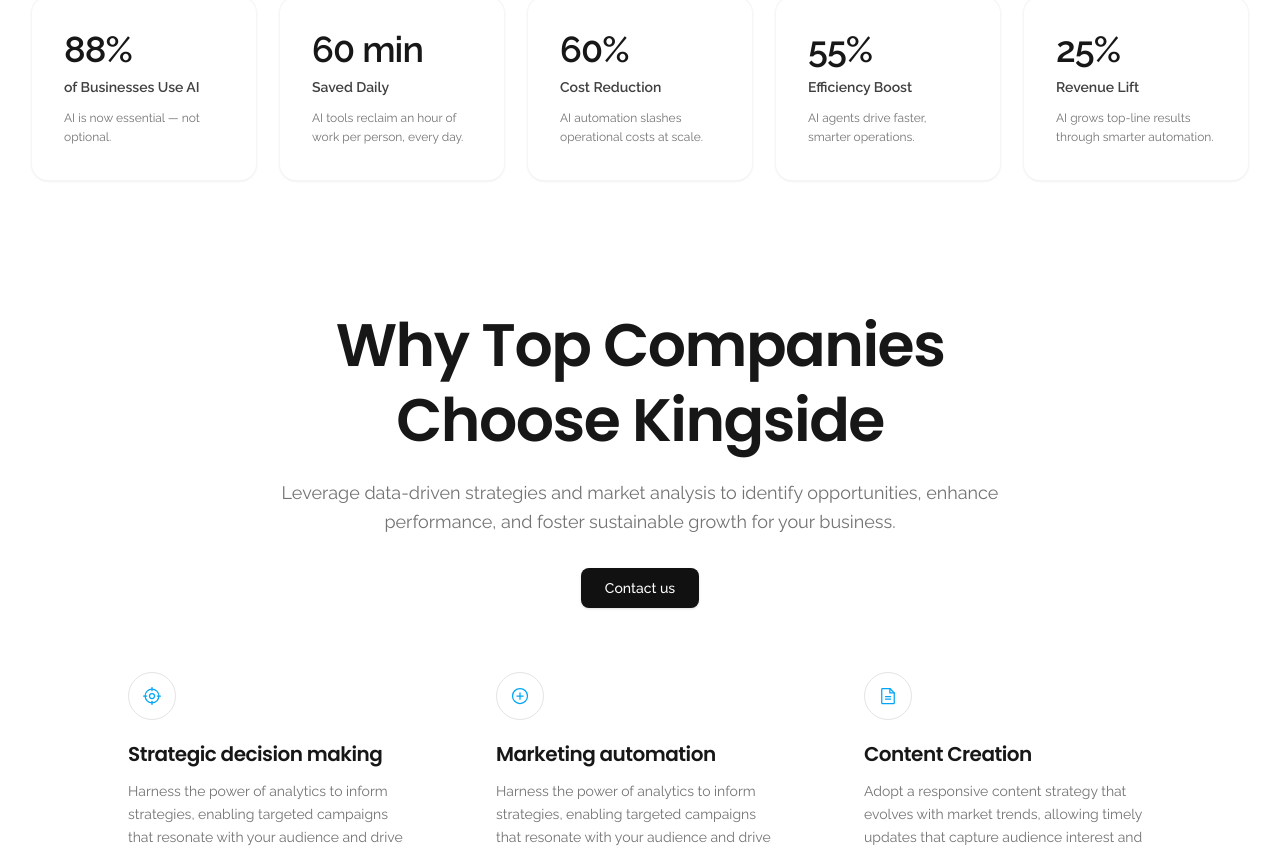
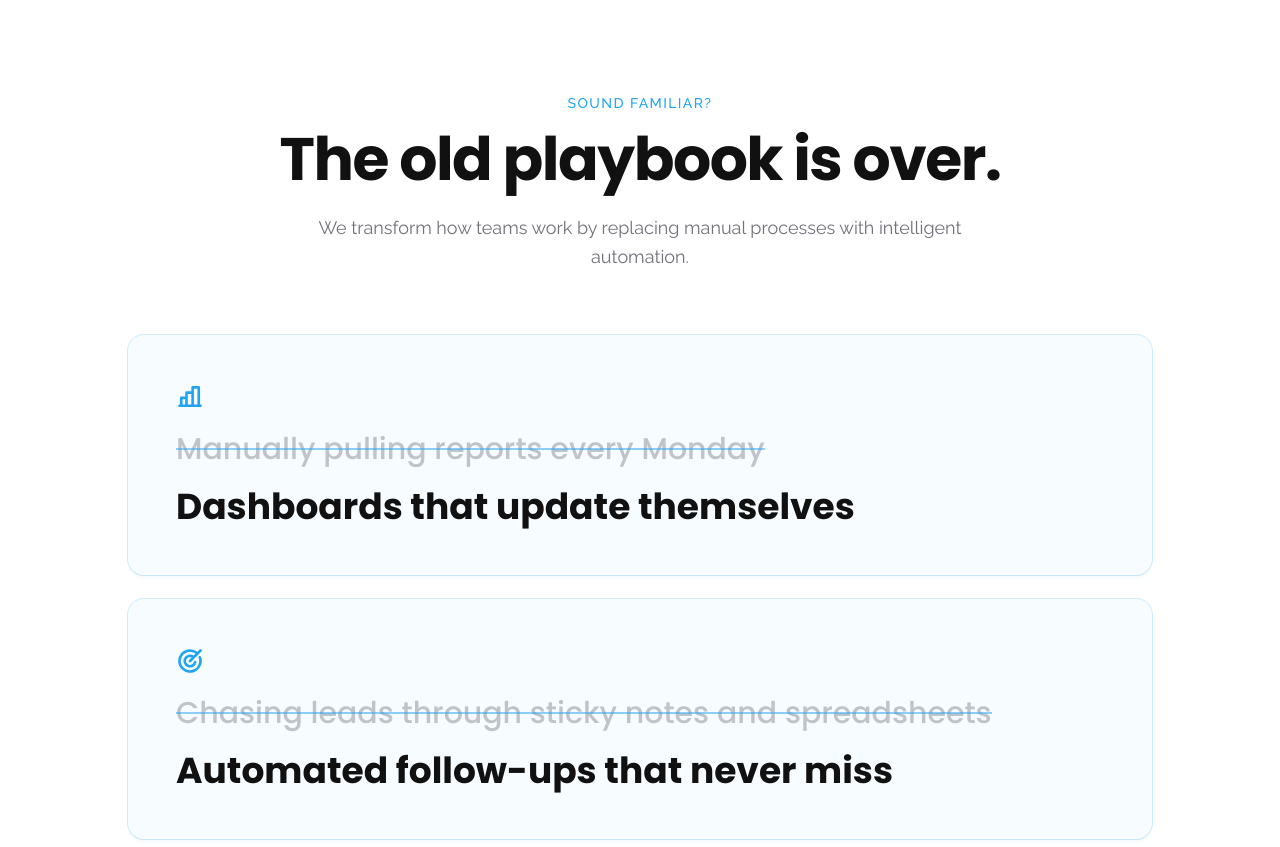
Before and after one commit to rmgtx/Kingsidenew, a React (Vite) app: page / in a window 1280 px wide. Shown: the part 720-1567 px from the top of the page. Built offline with nearby package versions, Linux system fonts and the light colour scheme.

Commit message:
new problemstatment component

```diff
--- a/src/App.tsx
+++ b/src/App.tsx
@@ -3,6 +3,7 @@ import {
   Navigation,
   Hero,
   HeroStats,
+  ProblemStatement,
   WhyKingside,
   InfoCardsSection,
   OrbitSection,
@@ -17,6 +18,7 @@ function App() {
     <main className="min-h-screen bg-background text-foreground">
       <Navigation />
       <Hero />
+      <ProblemStatement />
       <HeroStats />
       <WhyKingside />
       <InfoCardsSection />
--- a/src/components/index.ts
+++ b/src/components/index.ts
@@ -5,6 +5,7 @@ export * from './ui/brand-button';
 export * from './sections/Navigation';
 export * from './sections/Hero';
 export * from './sections/HeroStats';
+export * from './sections/ProblemStatement';
 export * from './sections/WhyKingside';
 export * from './sections/InfoCardsSection';
 export * from './sections/OrbitSection';
--- /dev/null
+++ b/src/components/sections/ProblemStatement.tsx
@@ -0,0 +1,198 @@
+import React from "react";
+import { motion, useInView } from "motion/react";
+import { ChartBar, Target, Lightning } from "@phosphor-icons/react";
+import type { Icon as PhosphorIcon } from "@phosphor-icons/react";
+import { cn } from "@/lib/utils";
+
+// --- Data ---
+const PAIRS: {
+  pain: string;
+  solution: string;
+  icon: PhosphorIcon;
+}[] = [
+  {
+    pain: "Manually pulling reports every Monday",
+    solution: "Dashboards that update themselves",
+    icon: ChartBar,
+  },
+  {
+    pain: "Chasing leads through sticky notes and spreadsheets",
+    solution: "Automated follow-ups that never miss",
+    icon: Target,
+  },
+  {
+    pain: "Reacting to problems after they cost you",
+    solution: "Predictive insights before they happen",
+    icon: Lightning,
+  },
+];
+
+// --- Animation constants ---
+const EASING = [0.22, 1, 0.36, 1] as const;
+const BLOCK_ENTRANCE_DELAY = 0.3;
+const BLOCK_STAGGER = 0.2;
+const STRIKETHROUGH_DURATION = 500; // ms
+
+// --- Variants ---
+const headerVariants = {
+  hidden: {},
+  show: { transition: { staggerChildren: 0.1 } },
+};
+
+const itemVariant = {
+  hidden: { opacity: 0, y: 20 },
+  show: {
+    opacity: 1,
+    y: 0,
+    transition: { duration: 0.55, ease: EASING },
+  },
+};
+
+// --- Components ---
+interface StatementBlockProps {
+  pain: string;
+  solution: string;
+  icon: PhosphorIcon;
+  index: number;
+  parentInView: boolean;
+}
+
+const StatementBlock = React.memo(function StatementBlock({
+  pain,
+  solution,
+  icon: Icon,
+  index,
+  parentInView,
+}: StatementBlockProps) {
+  const entranceDelay = BLOCK_ENTRANCE_DELAY + index * BLOCK_STAGGER;
+
+  // Each block observes its own viewport presence for the strikethrough
+  const blockRef = React.useRef<HTMLDivElement | null>(null);
+  const blockInView = useInView(blockRef, { amount: 0.6, once: true });
+
+  const [strikeComplete, setStrikeComplete] = React.useState(false);
+
+  // After strikethrough finishes drawing, reveal the solution
+  React.useEffect(() => {
+    if (!blockInView) return;
+    const timer = setTimeout(() => setStrikeComplete(true), STRIKETHROUGH_DURATION);
+    return () => clearTimeout(timer);
+  }, [blockInView]);
+
+  return (
+    <motion.div
+      ref={blockRef}
+      initial={{ opacity: 0, y: 24, scale: 0.97 }}
+      animate={parentInView ? { opacity: 1, y: 0, scale: 1 } : {}}
+      transition={{ delay: entranceDelay, duration: 0.6, ease: EASING }}
+      className={cn(
+        "relative rounded-2xl p-8 sm:p-10 lg:p-12 transition-all duration-700",
+        strikeComplete
+          ? "bg-accent/[0.04] ring-1 ring-accent/20 shadow-md shadow-accent/5"
+          : "bg-white ring-1 ring-neutral-200/60 shadow-sm"
+      )}
+    >
+      {/* Icon */}
+      <motion.div
+        initial={{ opacity: 0, scale: 0.8 }}
+        animate={blockInView ? { opacity: 1, scale: 1 } : {}}
+        transition={{ duration: 0.4, ease: EASING }}
+        className="mb-4 sm:mb-5"
+      >
+        <Icon
+          size={28}
+          weight="bold"
+          className={cn(
+            "transition-colors duration-500",
+            strikeComplete ? "text-accent" : "text-muted-foreground"
+          )}
+        />
+      </motion.div>
+
+      {/* Pain text with strikethrough */}
+      <div className="relative inline-block">
+        <span
+          className={cn(
+            "text-xl sm:text-2xl lg:text-3xl font-heading font-medium transition-colors duration-500",
+            strikeComplete ? "text-muted-foreground/40" : "text-foreground"
+          )}
+        >
+          {pain}
+        </span>
+        <motion.div
+          aria-hidden="true"
+          className="absolute left-0 top-1/2 -translate-y-1/2 h-[2px] w-full bg-accent/50 origin-left"
+          initial={{ scaleX: 0 }}
+          animate={blockInView ? { scaleX: 1 } : { scaleX: 0 }}
+          transition={{ duration: 0.5, ease: EASING }}
+        />
+      </div>
+
+      {/* Solution text — fades in after strikethrough completes */}
+      <motion.p
+        className="text-2xl sm:text-3xl lg:text-4xl font-heading font-bold text-foreground mt-4 sm:mt-5"
+        initial={{ opacity: 0, y: 12 }}
+        animate={strikeComplete ? { opacity: 1, y: 0 } : { opacity: 0, y: 12 }}
+        transition={{ duration: 0.5, ease: EASING }}
+      >
+        {solution}
+      </motion.p>
+    </motion.div>
+  );
+});
+
+export function ProblemStatement() {
+  const containerRef = React.useRef<HTMLDivElement | null>(null);
+  const inView = useInView(containerRef, { amount: 0.2, once: true });
+
+  return (
+    <section className="w-full bg-background" aria-label="Problems we solve">
+      <div className="mx-auto max-w-7xl px-5 sm:px-6 lg:px-8 py-24 lg:py-32">
+        <motion.div
+          ref={containerRef}
+          initial="hidden"
+          animate={inView ? "show" : "hidden"}
+        >
+          {/* Header */}
+          <motion.div
+            variants={headerVariants}
+            className="text-center mb-12 lg:mb-16"
+          >
+            <motion.p
+              variants={itemVariant}
+              className="text-xs sm:text-sm uppercase tracking-widest text-accent font-medium mb-4"
+            >
+              Sound familiar?
+            </motion.p>
+            <motion.h2
+              variants={itemVariant}
+              className="font-heading text-4xl sm:text-5xl lg:text-6xl font-bold tracking-tight text-foreground"
+            >
+              The old playbook is over.
+            </motion.h2>
+            <motion.p
+              variants={itemVariant}
+              className="text-base sm:text-lg text-muted-foreground max-w-2xl mx-auto leading-relaxed mt-4 sm:mt-6"
+            >
+              We transform how teams work by replacing manual processes with intelligent automation.
+            </motion.p>
+          </motion.div>
+
+          {/* Statement Blocks */}
+          <div className="mx-auto max-w-5xl flex flex-col gap-5 sm:gap-6">
+            {PAIRS.map((pair, i) => (
+              <StatementBlock
+                key={pair.pain}
+                pain={pair.pain}
+                solution={pair.solution}
+                icon={pair.icon}
+                index={i}
+                parentInView={inView}
+              />
+            ))}
+          </div>
+        </motion.div>
+      </div>
+    </section>
+  );
+}
```
Also changed, not shown: .claude/settings.local.json, 2 other files (tests, documents, lock files or other folders).
